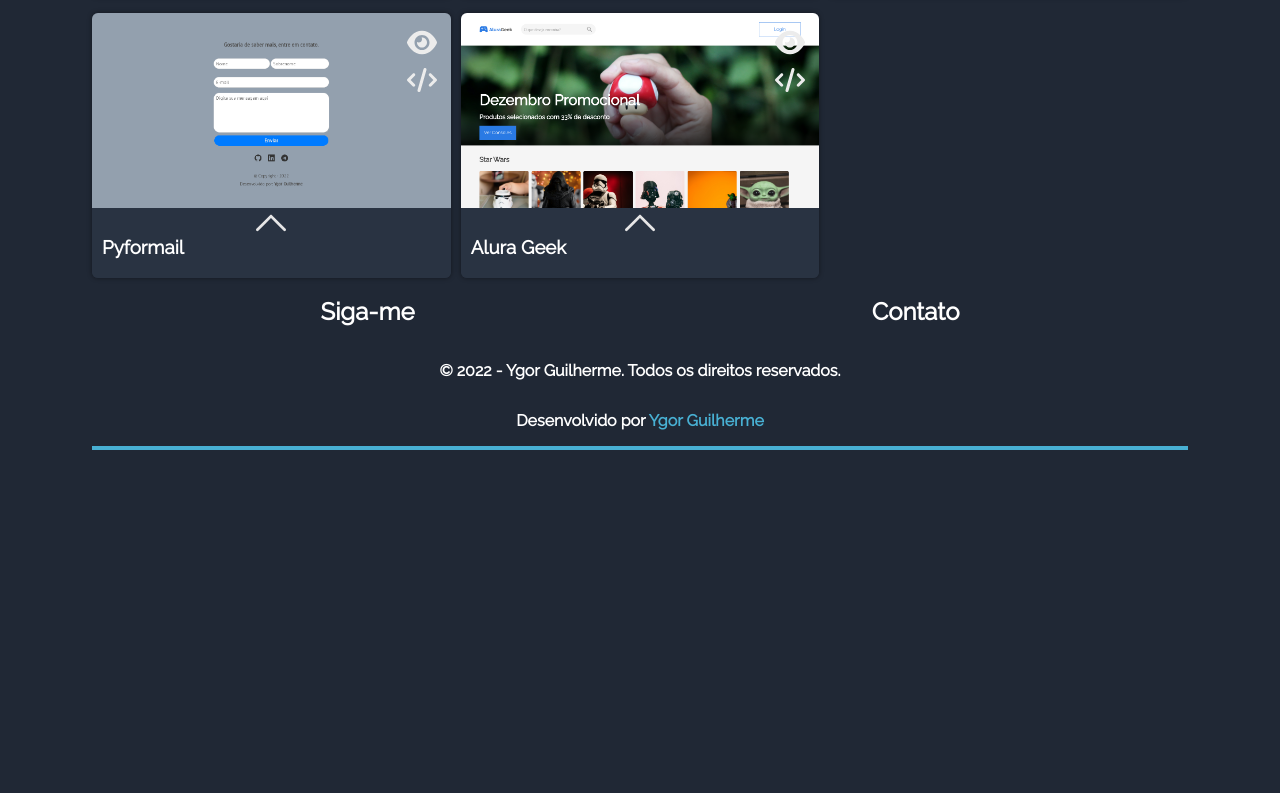
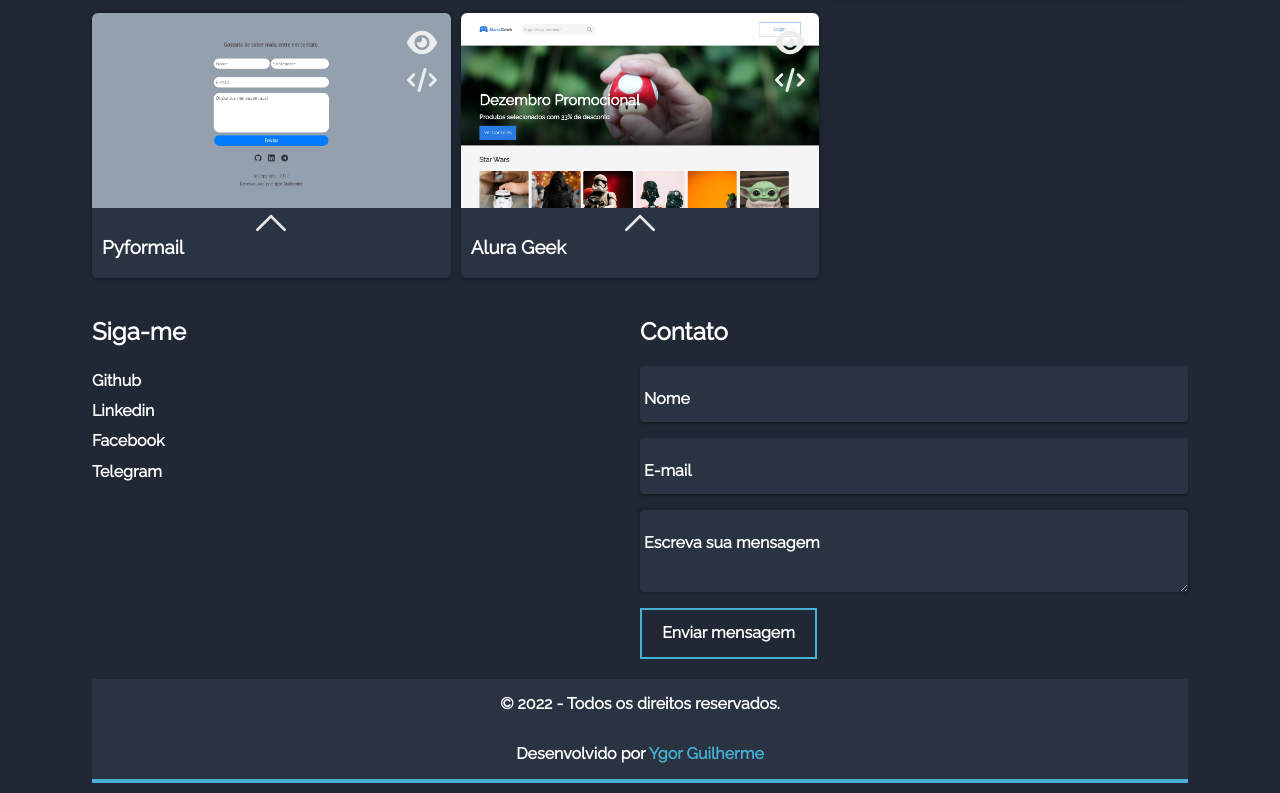
Before and after one commit to ygorfsguilherme/perfil, a website with bundled scripts: page index.html in a window 1280 px wide. Shown: the part 1048-1841 px from the top of the page. Before the commit the page ends 1508 px from the top, so only its background shows below. Built offline with nearby package versions, Linux system fonts and the light colour scheme.

Commit message:
contacts section created

```diff
--- a/index.html
+++ b/index.html
@@ -96,19 +96,46 @@
           <h2>Siga-me</h2>
           <ul class="l-social__list">
             <li class="l-social__item">
-              <a class="c-social__link" href=""></a>
+              <a class="c-social__link" href="">Github</a>
+              <a class="c-social__link" href="#">Linkedin</a>
+              <a class="c-social__link" href="">Facebook</a>
+              <a class="c-social__link" href="">Telegram</a>
             </li>
           </ul>
         </section>
 
         <section class="l-contact__area" id="contact">
           <h2>Contato</h2>
-          <form class="l-form" data-form></form>
+          <form class="l-form" data-form>
+            <div class="c-input__container">
+              <input class="c-input" type="text" id="name" required />
+              <label class="c-input__label" for="name">Nome</label>
+            </div>
+
+            <div class="c-input__container">
+              <input class="c-input" type="text" id="email" required />
+              <label class="c-input__label" for="email">E-mail</label>
+            </div>
+
+            <div class="c-textarea__container">
+              <textarea
+                class="c-textarea"
+                type="text"
+                id="name"
+                required
+              ></textarea>
+              <label class="c-textarea__label" for="name"
+                >Escreva sua mensagem</label
+              >
+            </div>
+
+            <button class="c-button" type="submit">Enviar mensagem</button>
+          </form>
         </section>
       </div>
 
       <section class="l-copyright">
-        <p>© 2022 - Ygor Guilherme. Todos os direitos reservados.</p>
+        <p>© 2022 - Todos os direitos reservados.</p>
 
         <p>
           Desenvolvido por <a class="c-developer" href="#">Ygor Guilherme</a>
--- a/src/assets/sass/base/_global.scss
+++ b/src/assets/sass/base/_global.scss
@@ -1,9 +1,9 @@
 // ==========================================================================
 // Fonts
 // ==========================================================================
-@import '_fonts.scss';
+@import "_fonts.scss";
 
 // ==========================================================================
 // Colors
 // ==========================================================================
-@import '_colors.scss';
+@import "_colors.scss";
--- a/src/assets/sass/component/_c-button.scss
+++ b/src/assets/sass/component/_c-button.scss
@@ -1,11 +1,13 @@
 .c-button {
-    align-items: center;
-    box-sizing: border-box;
-    display: flex;
-    justify-content: center;
-    border: 2px solid $blue60;
-    padding: 8px 16px;
-    width: 150px;
-    height: 51px;
-    color: $white;
+  align-items: center;
+  background-color: transparent;
+  border: 2px solid $blue60;
+  box-sizing: border-box;
+  color: $white;
+  display: flex;
+  font-weight: 600;
+  height: 51px;
+  justify-content: center;
+  padding: 8px 16px;
+  width: 100%;
 }
--- /dev/null
+++ b/src/assets/sass/component/_c-input.scss
@@ -0,0 +1,32 @@
+.c-input__container {
+  margin-bottom: 16px;
+  position: relative;
+}
+
+.c-input__label {
+  color: $white;
+  font-size: 16px;
+  margin: 4px;
+  position: absolute;
+  top: 20px;
+}
+
+.c-input {
+  background-color: $blue40;
+  border-radius: 4px;
+  border: none;
+  box-shadow: 0px 2px 2px 0px rgba(0, 0, 0, 0.3);
+  box-sizing: border-box;
+  color: $white;
+  display: flex;
+  height: 56px;
+  outline: 0;
+  padding: 12px 4px 4px 4px;
+  width: 100%;
+
+  &:focus ~ .c-input__label,
+  &:valid ~ .c-input__label {
+    font-size: 14px;
+    transform: translateY(-20px);
+  }
+}
--- /dev/null
+++ b/src/assets/sass/component/_c-social__link.scss
@@ -0,0 +1,12 @@
+.c-social__link {
+  color: $white;
+  display: flex;
+  padding: 6px 6px 6px 0;
+  width: 100px;
+
+  &:hover {
+    color: $blue60;
+    text-decoration: underline;
+    transition: color 0.4s ease-in-out;
+  }
+}
--- /dev/null
+++ b/src/assets/sass/component/_c-textarea.scss
@@ -0,0 +1,32 @@
+.c-textarea__container {
+  margin-bottom: 16px;
+  position: relative;
+}
+
+.c-textarea__label {
+  color: $white;
+  font-size: 16px;
+  margin: 4px;
+  position: absolute;
+  top: 20px;
+}
+
+.c-textarea {
+  @include box-shadow;
+  background-color: $blue40;
+  border-radius: 4px;
+  border: none;
+  box-sizing: border-box;
+  color: $white;
+  display: flex;
+  height: 82px;
+  outline: 0;
+  padding: 25px 4px 4px 4px;
+  width: 100%;
+
+  &:focus ~ .c-textarea__label,
+  &:valid ~ .c-textarea__label {
+    font-size: 14px;
+    transform: translateY(-20px);
+  }
+}
--- a/src/assets/sass/component/_global.scss
+++ b/src/assets/sass/component/_global.scss
@@ -30,10 +30,17 @@
 // Card
 // ==========================================================================
 @import "_c-card__icon";
-
-// ==========================================================================
-// Card Project
-// ==========================================================================
 @import "_c-card__project__image";
 @import "_c-card__project__link";
 @import "_c-card__project__show__description";
+
+// ==========================================================================
+// Input and Textarea
+// ==========================================================================
+@import "_c-textarea";
+@import "_c-input";
+
+// ==========================================================================
+// Social Links
+// ==========================================================================
+@import "_c-social__link";
--- a/src/assets/sass/layout/_global.scss
+++ b/src/assets/sass/layout/_global.scss
@@ -13,3 +13,6 @@
 @import "_l-skill__hobbies";
 @import "_l-copyright";
 @import "_l-contact__container";
+@import "_l-form";
+@import "_l-contact__area";
+@import "_l-social__list";
--- a/src/assets/sass/layout/_l-about__area.scss
+++ b/src/assets/sass/layout/_l-about__area.scss
@@ -3,6 +3,10 @@
   flex-direction: row;
   justify-content: space-between;
   margin: 20px 0;
+
+  .c-button {
+    max-width: 151px;
+  }
 }
 
 @media screen and (max-width: 768px) {
--- /dev/null
+++ b/src/assets/sass/layout/_l-contact__area.scss
@@ -0,0 +1,3 @@
+.l-contact__area {
+  width: 100%;
+}
--- a/src/assets/sass/layout/_l-contact__container.scss
+++ b/src/assets/sass/layout/_l-contact__container.scss
@@ -1,4 +1,27 @@
 .l-contact__container {
   display: flex;
-  justify-content: space-around;
+  justify-content: space-between;
+  margin: 20px 0;
 }
+
+@media screen and (min-width: 0) {
+  .l-contact__container {
+    flex-direction: column;
+
+    .l-social__area,
+    .l-contact__area {
+      width: 100%;
+    }
+  }
+}
+
+@media screen and (min-width: 690px) {
+  .l-contact__container {
+    flex-direction: row;
+
+    .l-social__area,
+    .l-contact__area {
+      width: 50%;
+    }
+  }
+}
--- a/src/assets/sass/layout/_l-copyright.scss
+++ b/src/assets/sass/layout/_l-copyright.scss
@@ -4,6 +4,7 @@
   flex-direction: column;
   border-bottom: 4px solid $blue60;
   margin-bottom: 10px;
+  background-color: $blue40;
 
   .c-developer {
     color: $blue60;
--- /dev/null
+++ b/src/assets/sass/layout/_l-form.scss
@@ -0,0 +1,8 @@
+.l-form {
+  width: 100%;
+
+  .c-button {
+    margin-top: 10px;
+    max-width: 177px;
+  }
+}
--- /dev/null
+++ b/src/assets/sass/layout/_l-social__area.scss
@@ -0,0 +1,3 @@
+.l-social__area {
+  width: 100%;
+}
--- /dev/null
+++ b/src/assets/sass/layout/_l-social__item.scss
@@ -0,0 +1,4 @@
+.l-social__item {
+  display: flex;
+  flex-direction: column;
+}
--- /dev/null
+++ b/src/assets/sass/layout/_l-social__list.scss
@@ -0,0 +1,6 @@
+.l-social__list {
+  display: flex;
+  flex-direction: column;
+  margin: 0;
+  padding: 0;
+}
```
Also changed, not shown: src/assets/css/style.css, src/assets/img/project/project-portfolio.png (deleted), 1 other file.
